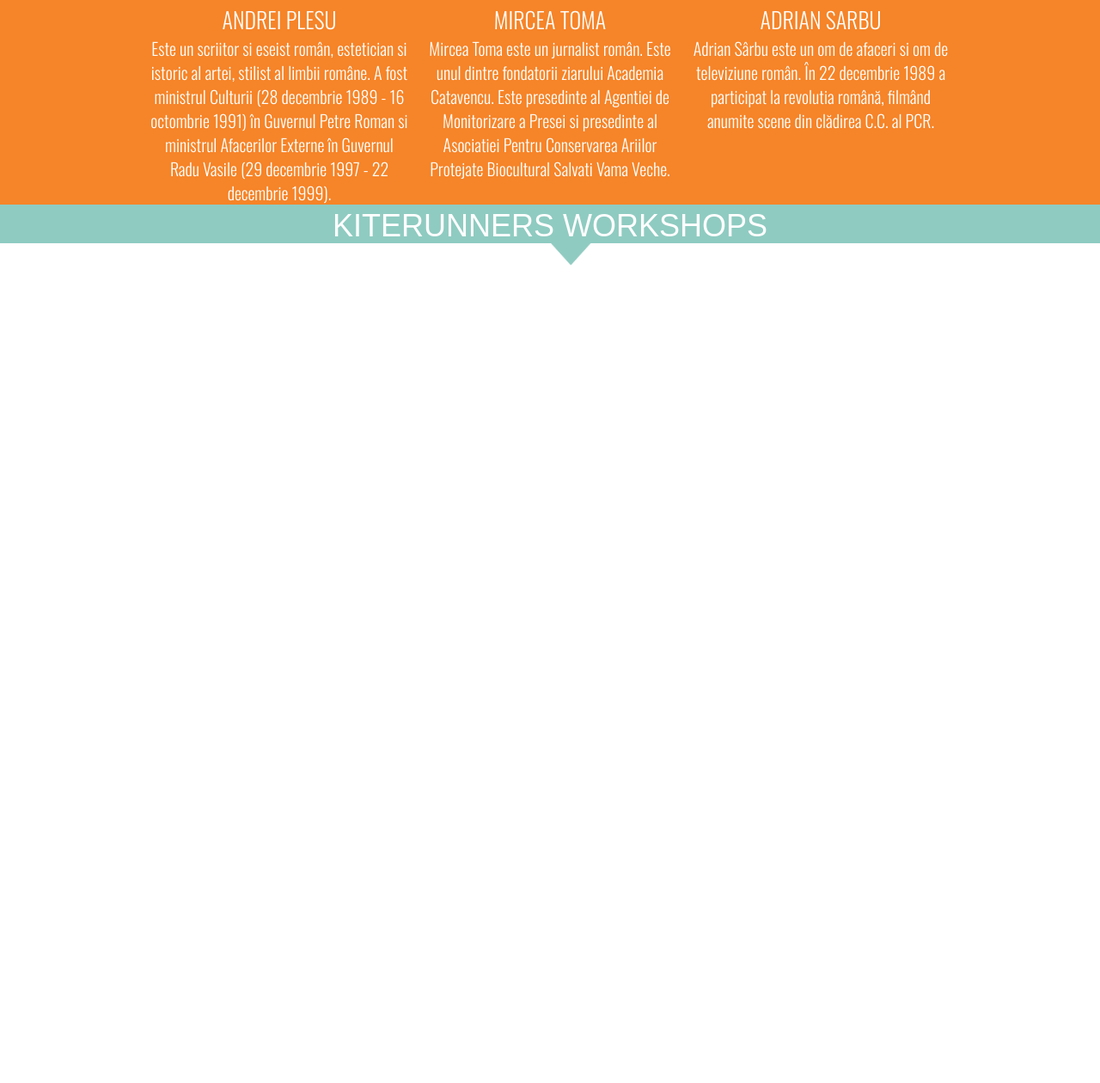
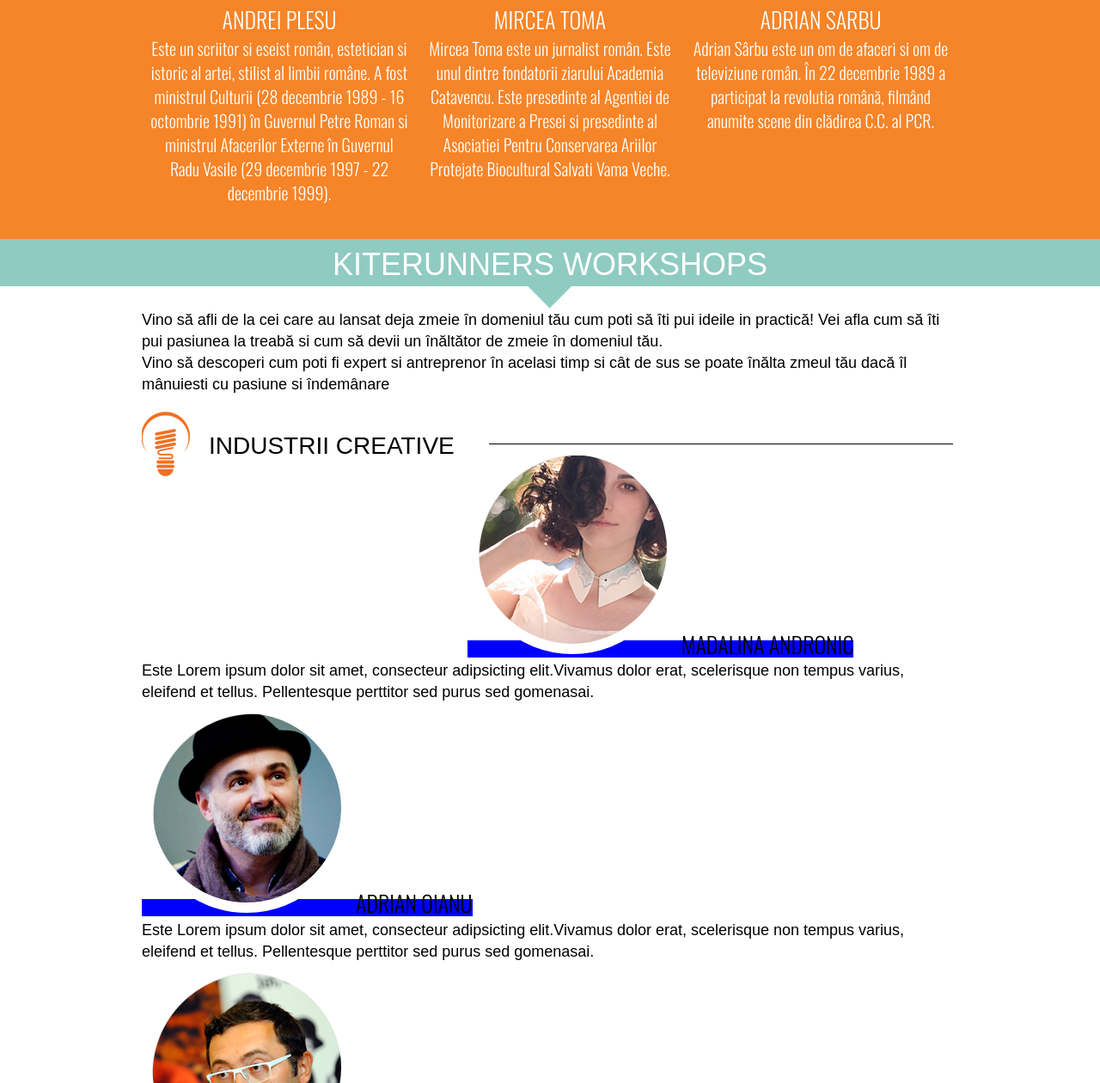
Before and after one commit to mrBeck/IngProject, a plain HTML site: page INGproject.html in a window 1280 px wide. Shown: the part 1597-2857 px from the top of the page at 86% size. Before the commit the page ends 1907 px from the top, so only its background shows below. Drawn offline with nearby package versions, Linux system fonts and the light colour scheme.

Commit message:
add changes to creative industry field

```diff
--- a/INGproject.html
+++ b/INGproject.html
@@ -86,15 +86,133 @@
 
                 </div>
 
-                <div class="workshops">
-                    <div>kiterunners workshops</div>
+                <div class="workshops">kiterunners workshops</div>
+                <img src="img/downarrow.png" class="downarrow"/>
+
+
+
+                <div class="white-container2">
+
+
+                    <p class="indemn">Vino să afli de la cei care au lansat deja zmeie în domeniul tău cum poti să îti pui ideile in practică! Vei afla cum să îti pui pasiunea la treabă si cum să devii un înăltător de zmeie în domeniul tău.</p><div class="indemn">Vino să descoperi cum poti fi expert si antreprenor în acelasi timp si cât de sus se poate înălta zmeul tău dacă îl mânuiesti cu pasiune si îndemânare </p>
+
+
+                    <img src="img/bec.png"/ class="bec">
+                    <div class="industrii">industrii creative</div>
+                    <div class="liniuta"></div>
+
+
+                    <div class="industriiprofile">
+
+
+                        <div class="recipient">
+                            <div class="madalinaa creativespeak"></div>
+                            <div class="name2">madalina andronic</div>
+                            <div class="profiltext">Este Lorem ipsum dolor sit amet, consecteur adipsicting elit.Vivamus dolor erat, scelerisque non tempus varius, eleifend et tellus. Pellentesque perttitor sed purus sed gomenasai.</div>
+                        </div>
+
+                        <div class="recipient">
+                            <div class="adriano creativespeak"></div>
+                            <div class="name2">adrian oianu</div>
+                            <div class="profiltext">Este Lorem ipsum dolor sit amet, consecteur adipsicting elit.Vivamus dolor erat, scelerisque non tempus varius, eleifend et tellus. Pellentesque perttitor sed purus sed gomenasai.</div>
+                        </div>
+
+                        <div class="recipient">
+                            <div class="tudorg creativespeak"></div>
+                            <div class="name2">tudor giurgiu</div>
+                            <div class="profiltext">Este Lorem ipsum dolor sit amet, consecteur adipsicting elit.Vivamus dolor erat, scelerisque non tempus varius, eleifend et tellus. Pellentesque perttitor sed purus sed gomenasai.</div>
+                        </div>
+
+                    </div>
+
+
+
+
                 </div>
-
-                <img src="img/downarrow.png" class="downarrow"/>
 
 
             </div>
         </div>
+
+
+
+
+
+
+
+
+
+
+
+
+
+
+
+
+
+
+
+
+
+
+
+
+
+
+
+
+
+
+
+
+
+
+
+
+
+
+
+
+
+
+
+
+
+
+
+
+
+
+
+
+
+
+
+
+
+
+
+
+
+
+
+
+
+
+
+
+
+
+
+
+
+
+
+
+
+
+
+
 
 
 
--- a/css/main.css
+++ b/css/main.css
@@ -204,7 +204,7 @@ textarea {
 
 .orangecontainer{
 
-    height: auto;
+    height:970px;
     background-color: #f68428;
     margin: auto;
     text-align: center;
@@ -265,6 +265,14 @@ textarea {
     clear: both;
 }
 
+.name2{
+    font-family: Oswald;
+    color: black;
+    text-transform: uppercase;
+    font-size: 26px;
+    display: inline;
+    clear: both;
+}
 .textprofil{
 
     font-family: Oswald;
@@ -290,21 +298,208 @@ textarea {
 
 
 .workshops{
+    margin-top: 40px;
+    padding:5px;
     height: 45px;
     font-size: 36px;
     color: white;
     text-transform: uppercase;
     background-color: #8fcbc1;
     clear:both;
-    width: auto:;
+    width: auto
 }
 
 .downarrow {
+    position: relative;
+
+}
+
+.white-container2{
+
+height: 700px;
+background-color:white;
+display: block;
+
+}
+
+.indemn {
+    background-color: ;
+    margin:auto;
+    text-align: left;
+    font-size: 18px;
+    color: black;
+    width: 950px;
+}
+
+.bec{
+    background-color: red;
+    position: relative;
+    float:left;
+    display: inline;
+    height:75px;
+    width:58px;
+}
+
+.industrii{
+    float:left;
+    margin-top: 20px;
+    margin-left: 20px;
+    font-size: 28px;
+    text-transform: uppercase;
+}
+
+.liniuta{
+    margin-left: 40px;
+    display:block;
+    margin-top:37px;
+    text-transform: uppercase;
+    float:left;
+    position:relative;
+    background-color: black;
+    height: 1px;
+    width: 540px;
+}
+
+.industriiprofile{
     margin: auto;
-    width:50px;
-    height: 27px;
-    position: absolute;
+    background-color:red;
+    display:inline;
+    margin-left: 15px;
+    width : 960px;
 }
+
+.madalinaa{
+    background-image: url("../img/madalinaa.png");
+}
+.adriano{
+    background-image: url("../img/adriano.png");
+}
+.tudorg{
+    background-image: url("../img/tudorg.png");
+}
+
+.creativespeak{
+
+    height: 220px;
+    width: 220px;
+    border-radius: 50%;
+    border : 12px solid white;
+    display: inline-block;
+    position: relative;
+}
+
+.recipient{
+    background-color:blue;
+    height:300px;
+    width:300px;
+    display:inline;
+}
+
+
+
+
+
+
+
+
+
+
+
+
+
+
+
+
+
+
+
+
+
+
+
+
+
+
+
+
+
+
+
+
+
+
+
+
+
+
+
+
+
+
+
+
+
+
+
+
+
+
+
+
+
+
+
+
+
+
+
+
+
+
+
+
+
+
+
+
+
+
+
+
+
+
+
+
+
+
+
+
+
+
+
+
+
+
+
+
+
+
+
+
+
+
+
+
+
+
+
+
+
+
+
+
+
+
 
 
 
```
Also changed, not shown: img/adriano.png (added), img/bec.png (added), img/madalinaa.png (added), img/tudorg.png (added).
